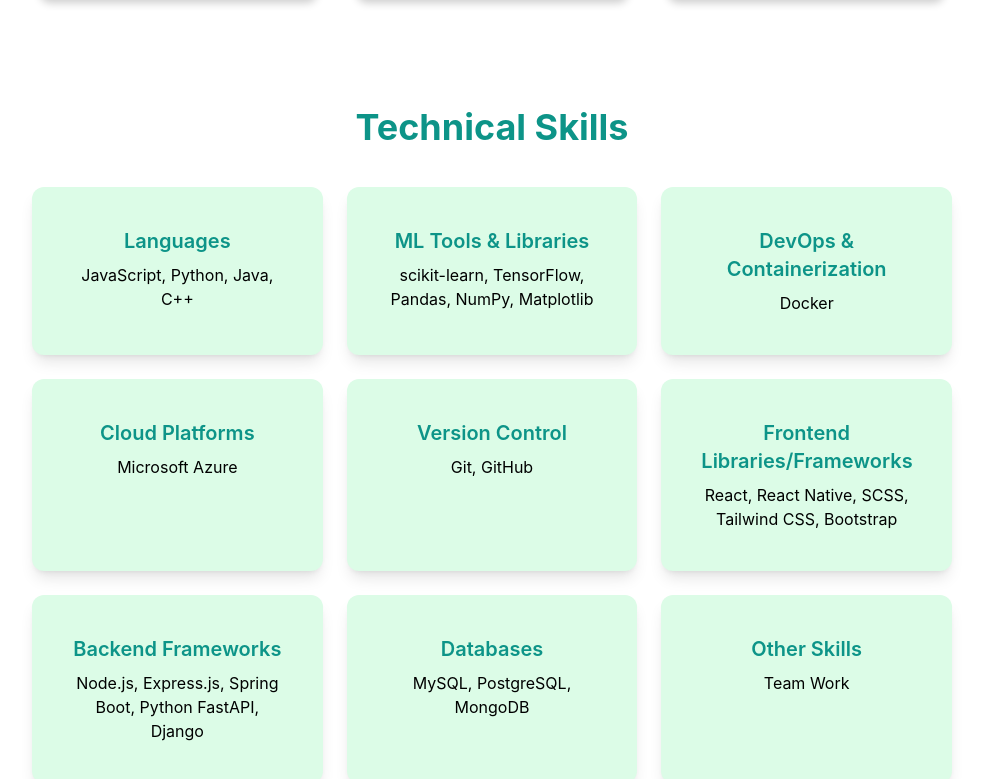
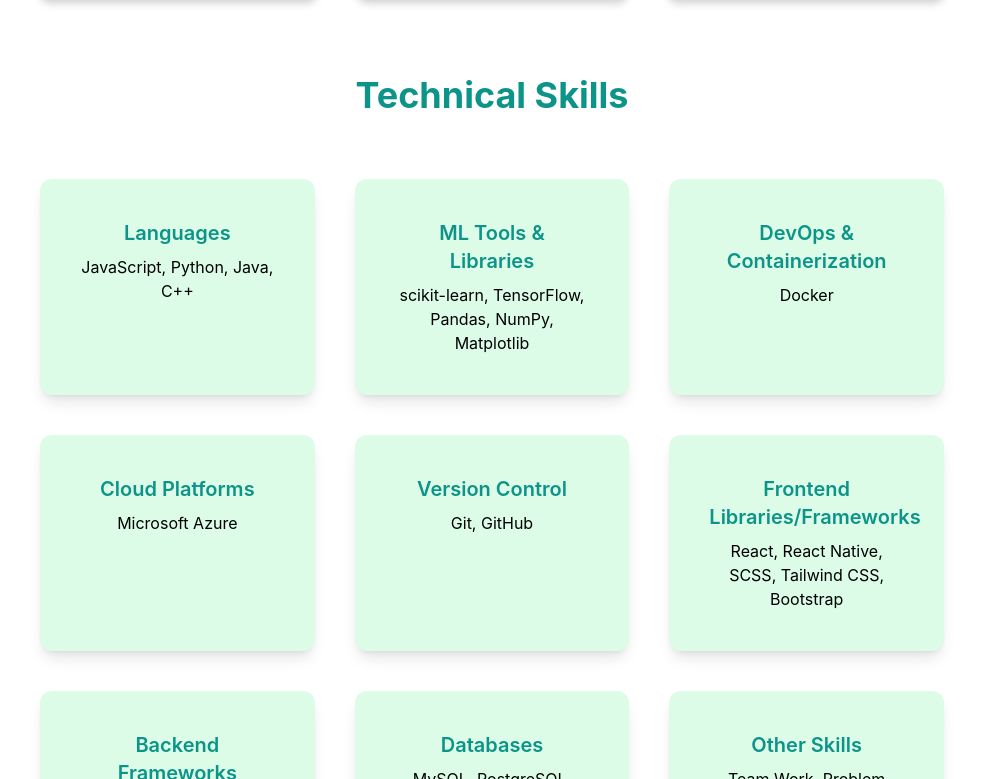
Before and after one commit to Usamafuward/portfolio, a React (Create React App) app: page / in a window 1280 px wide. Shown: the part 1301-2080 px from the top of the page, without its empty margins (148-1131 px from the left). Built offline with nearby package versions, Linux system fonts and the light colour scheme; the HTML template or start-up script is replaced by a standard one.

Commit message:
portfolio changed

```diff
--- a/src/pages/Certifications.jsx
+++ b/src/pages/Certifications.jsx
@@ -97,14 +97,14 @@ export default function Certifications() {
         <div className="grid grid-cols-1 gap-10 lg:grid-cols-3 p-7">
           {dummyCertifications.map((certification, index) => (
             <Link key={index} to={certification.to} className="flex">
-              <div className="text-center shadow-lg dark:shadow-gray-400 p-10 rounded-xl bg-green-100 flex-1 flex flex-col justify-normal card">
+              <div className="text-center shadow-lg dark:shadow-gray-400 p-10 rounded-xl bg-green-100 dark:bg-gray-700 dark:text-gray-200 flex-1 flex flex-col justify-normal card">
                 <h3 className="text-2xl font-bold pt-5 pb-2">
                   {certification.title}
                 </h3>
-                <p className="py-2">
-                  {certification.description}
+                <p className="py-2">{certification.description}</p>
+                <p className="font-semibold mt-1">
+                  - {certification.organization}
                 </p>
-                <p className="font-semibold mt-1">- {certification.organization}</p>
               </div>
             </Link>
           ))}
--- a/src/pages/Experiences.jsx
+++ b/src/pages/Experiences.jsx
@@ -32,7 +32,7 @@ export default function Experiences() {
           {Experiences.map((experience, index) => (
             <div
               key={index}
-              className="text-center shadow-lg dark:shadow-gray-400 p-10 rounded-xl bg-green-100 flex-1 flex flex-col justify-normal card"
+              className="text-center shadow-lg dark:shadow-gray-400 p-10 rounded-xl bg-green-100 dark:bg-gray-700 dark:text-gray-200 flex-1 flex flex-col justify-normal card"
             >
               <h3 className="text-2xl font-bold pt-5 pb-2">
                 {experience.title}
--- a/src/pages/Index.jsx
+++ b/src/pages/Index.jsx
@@ -15,7 +15,7 @@ import consulting from "../assets/consulting.png";
 const Index = () => {
   return (
     <div>
-      <section className="text-center p-5 py-5 lg:flex md:justify-between">
+      <section className="text-center p-5 lg:flex md:justify-between">
         <div>
           <h2 className="text-5xl py-3 pb-5 text-teal-600 font-medium dark:text-teal-400 md:text-6xl">
             Usama Puward
@@ -94,7 +94,7 @@ const Index = () => {
         </h1>
         <div className="lg:flex gap-10 p-7">
           <Link to="/projects">
-            <div className="text-center shadow-lg dark:shadow-gray-400 p-10 rounded-xl my-10 bg-green-100 flex-1 flex flex-col justify-normal card">
+            <div className="text-center shadow-lg dark:shadow-gray-400 dark:bg-gray-700 dark:text-gray-200 p-10 rounded-xl my-10 bg-green-100 flex-1 flex flex-col justify-normal card">
               <img
                 src={design}
                 alt="Projects"
@@ -112,7 +112,7 @@ const Index = () => {
             </div>
           </Link>
           <Link to="/certifications">
-            <div className="text-center shadow-lg dark:shadow-gray-400 p-10 rounded-xl my-10 bg-green-100 flex-1 flex flex-col justify-normal card">
+            <div className="text-center shadow-lg dark:shadow-gray-400 dark:bg-gray-700 dark:text-gray-200 p-10 rounded-xl my-10 bg-green-100 flex-1 flex flex-col justify-normal card">
               <img
                 src={code}
                 alt="Certifications"
@@ -130,7 +130,7 @@ const Index = () => {
             </div>
           </Link>
           <Link to="/experiences">
-            <div className="text-center shadow-lg dark:shadow-gray-400 p-10 rounded-xl my-10 bg-green-100 flex-1 flex flex-col justify-normal card">
+            <div className="text-center shadow-lg dark:shadow-gray-400 dark:bg-gray-700 dark:text-gray-200 p-10 rounded-xl my-10 bg-green-100 flex-1 flex flex-col justify-normal card">
               <img
                 src={consulting}
                 alt="Experiences"
@@ -149,64 +149,67 @@ const Index = () => {
           </Link>
         </div>
       </section>
-      <section className=" py-10 px-5">
-        <h2 className="text-4xl font-bold text-center text-teal-600 dark:text-teal-400 mb-10">
+      <section className="px-5 py-2">
+        <h2 className="text-4xl font-bold text-center text-teal-600 dark:text-teal-400 mb-14">
           Technical Skills
         </h2>
         <div className="grid grid-cols-1 md:grid-cols-2 lg:grid-cols-3 gap-6 max-w-6xl mx-auto">
-          <div className="text-center shadow-lg dark:shadow-gray-400 p-10 rounded-xl bg-green-100">
+          <div className="text-center shadow-lg  p-10 m-2 rounded-xl bg-green-100 dark:bg-gray-700 dark:text-gray-200">
             <h3 className="text-xl font-semibold text-teal-600 dark:text-teal-400 mb-2">
               Languages
             </h3>
             <p>JavaScript, Python, Java, C++</p>
           </div>
-          <div className="text-center shadow-lg dark:shadow-gray-400 p-10 rounded-xl bg-green-100">
+          <div className="text-center shadow-lg  p-10 m-2 rounded-xl bg-green-100 dark:bg-gray-700 dark:text-gray-200">
             <h3 className="text-xl font-semibold text-teal-600 dark:text-teal-400 mb-2">
               ML Tools & Libraries
             </h3>
             <p>scikit-learn, TensorFlow, Pandas, NumPy, Matplotlib</p>
           </div>
-          <div className="text-center shadow-lg dark:shadow-gray-400 p-10 rounded-xl bg-green-100">
+          <div className="text-center shadow-lg  p-10 m-2 rounded-xl bg-green-100 dark:bg-gray-700 dark:text-gray-200">
             <h3 className="text-xl font-semibold text-teal-600 dark:text-teal-400 mb-2">
               DevOps & Containerization
             </h3>
             <p>Docker</p>
           </div>
-          <div className="text-center shadow-lg dark:shadow-gray-400 p-10 rounded-xl bg-green-100">
+          <div className="text-center shadow-lg  p-10 m-2 rounded-xl bg-green-100 dark:bg-gray-700 dark:text-gray-200">
             <h3 className="text-xl font-semibold text-teal-600 dark:text-teal-400 mb-2">
               Cloud Platforms
             </h3>
             <p>Microsoft Azure</p>
           </div>
-          <div className="text-center shadow-lg dark:shadow-gray-400 p-10 rounded-xl bg-green-100">
+          <div className="text-center shadow-lg  p-10 m-2 rounded-xl bg-green-100 dark:bg-gray-700 dark:text-gray-200">
             <h3 className="text-xl font-semibold text-teal-600 dark:text-teal-400 mb-2">
               Version Control
             </h3>
             <p>Git, GitHub</p>
           </div>
-          <div className="text-center shadow-lg dark:shadow-gray-400 p-10 rounded-xl bg-green-100">
+          <div className="text-center shadow-lg p-10 m-2 rounded-xl bg-green-100 dark:bg-gray-700 dark:text-gray-200">
             <h3 className="text-xl font-semibold text-teal-600 dark:text-teal-400 mb-2">
               Frontend Libraries/Frameworks
             </h3>
             <p>React, React Native, SCSS, Tailwind CSS, Bootstrap</p>
           </div>
-          <div className="text-center shadow-lg dark:shadow-gray-400 p-10 rounded-xl bg-green-100">
+          <div className="text-center shadow-lg  p-10 m-2 rounded-xl bg-green-100 dark:bg-gray-700 dark:text-gray-200">
             <h3 className="text-xl font-semibold text-teal-600 dark:text-teal-400 mb-2">
               Backend Frameworks
             </h3>
             <p>Node.js, Express.js, Spring Boot, Python FastAPI, Django</p>
           </div>
-          <div className="text-center shadow-lg dark:shadow-gray-400 p-10 rounded-xl bg-green-100">
+          <div className="text-center shadow-lg  p-10 m-2 rounded-xl bg-green-100 dark:bg-gray-700 dark:text-gray-200">
             <h3 className="text-xl font-semibold text-teal-600 dark:text-teal-400 mb-2">
               Databases
             </h3>
             <p>MySQL, PostgreSQL, MongoDB</p>
           </div>
-          <div className="text-center shadow-lg dark:shadow-gray-400 p-10 rounded-xl bg-green-100">
+          <div className="text-center shadow-lg  p-10 m-2 rounded-xl bg-green-100 dark:bg-gray-700 dark:text-gray-200">
             <h3 className="text-xl font-semibold text-teal-600 dark:text-teal-400 mb-2">
               Other Skills
             </h3>
-            <p>Team Work</p>
+            <p>
+              Team Work, Problem Solving, Analytical Thinking, Adaptability,
+              Communication (English, Sinhala, Tamil)
+            </p>
           </div>
         </div>
       </section>
--- a/src/pages/Projects.jsx
+++ b/src/pages/Projects.jsx
@@ -49,7 +49,7 @@ export default function Projects() {
         <div className="grid grid-cols-1 gap-10 lg:grid-cols-3 p-7">
           {dummyProjects.map((project, index) => (
             <Link key={index} to={project.to} className="flex">
-              <div className="text-center shadow-lg dark:shadow-gray-400 p-10 rounded-xl bg-green-100 flex-1 flex flex-col justify-normal card">
+              <div className="text-center shadow-lg dark:shadow-gray-400 p-10 rounded-xl bg-green-100 dark:bg-gray-700 dark:text-gray-200 flex-1 flex flex-col justify-normal card">
                 <h3 className="text-2xl font-bold pt-5 pb-2">
                   {project.title}
                 </h3>
```
